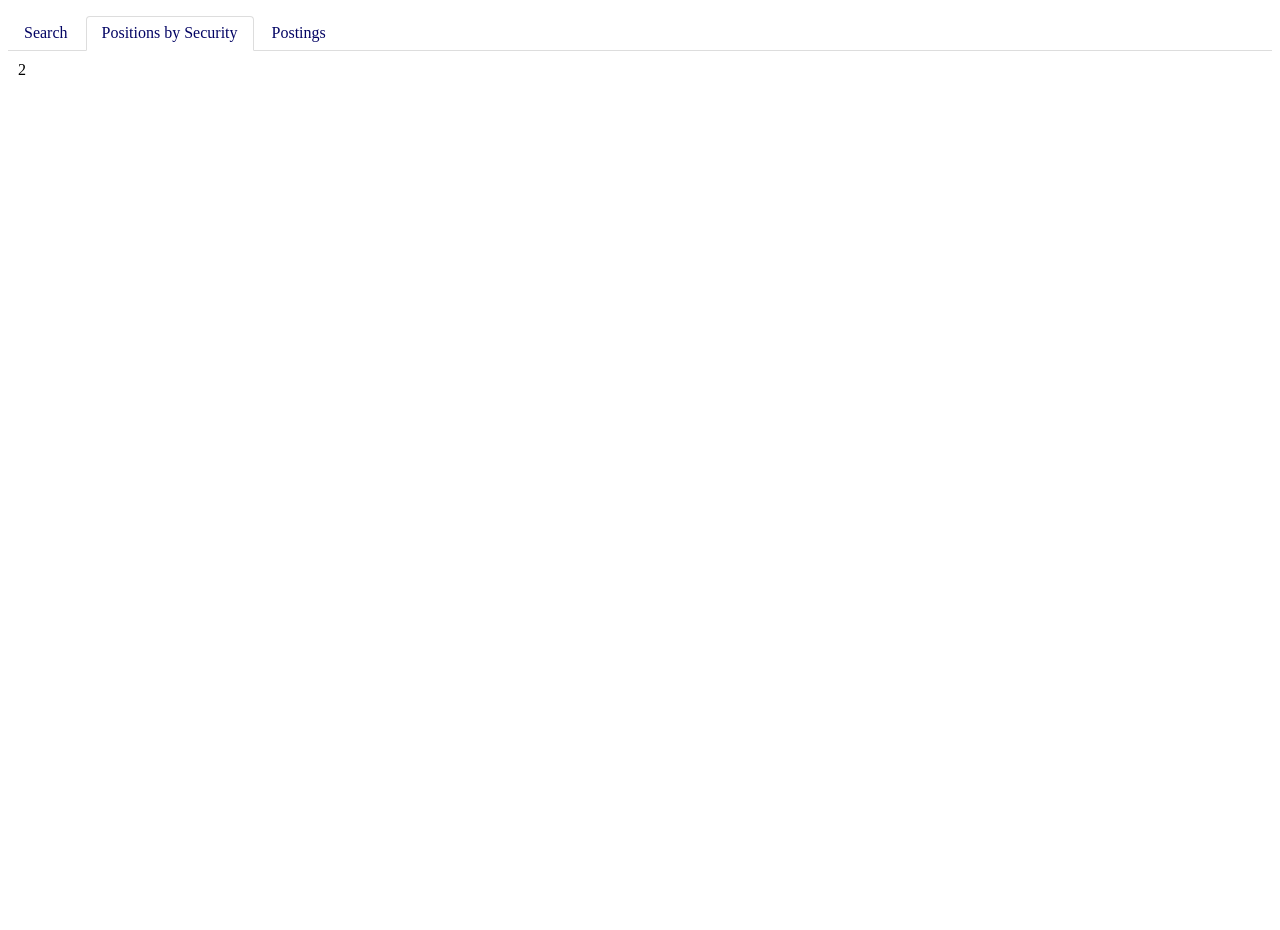
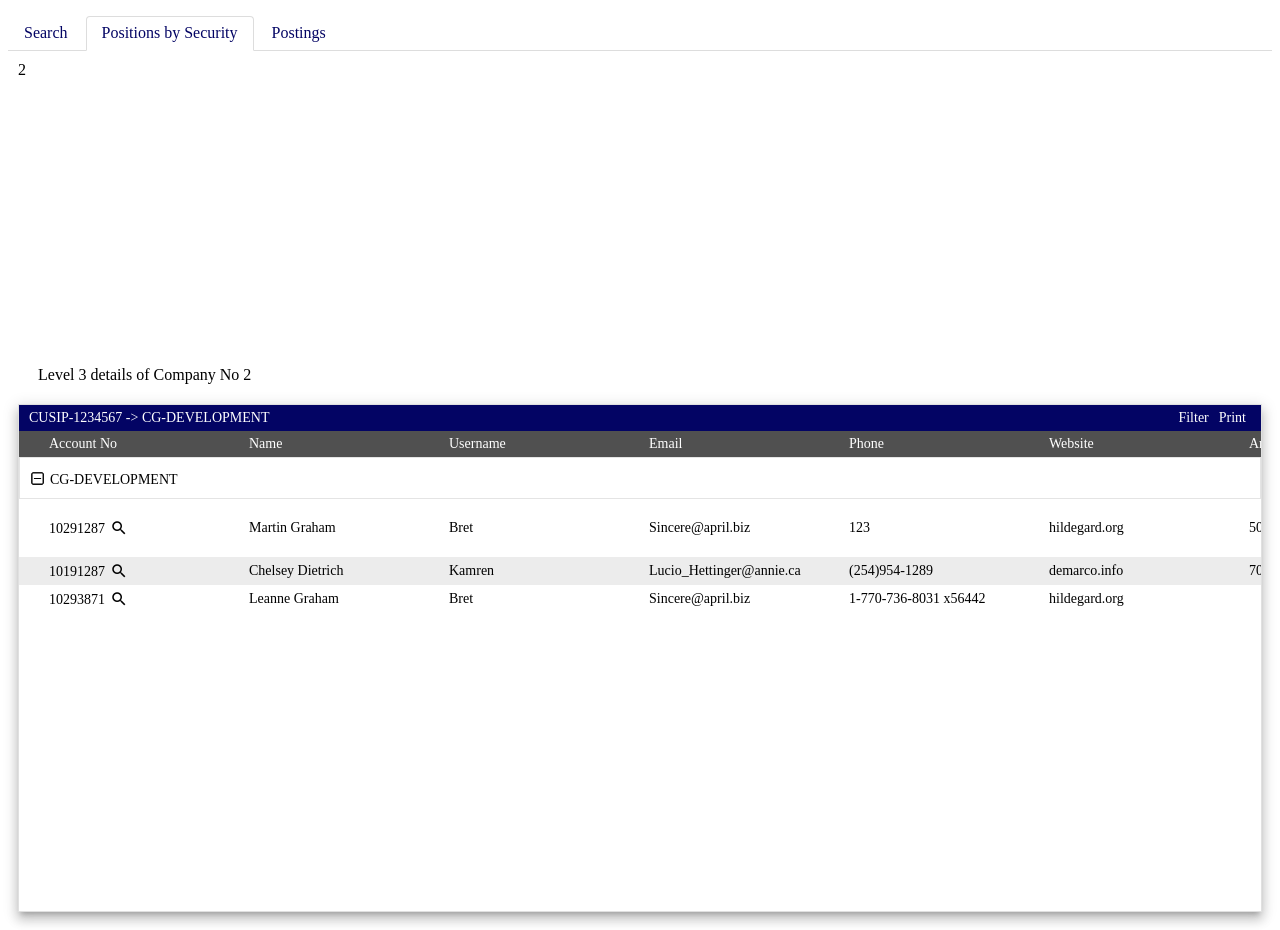
Before and after one commit to AsdoshDev/ModifiedNgTable, an Angular app: page / in a window 1280 px wide. Both pictures are taken after a click on the link "Positions by Security". Before the commit the page ends 800 px from the top, so only its background shows below. Built offline with nearby package versions, Linux system fonts and the light colour scheme.

Commit message:
index in header issue fix

```diff
--- a/src/app/components/gsr-table-level-decider/gsr-table-level-decider.component.html
+++ b/src/app/components/gsr-table-level-decider/gsr-table-level-decider.component.html
@@ -14,7 +14,7 @@
 
  <ng-container *ngIf="columnHeaderInfo.level == 3">
     <div class="gsr-row gsr-accordionHeader" (click) = "changeTable(columnHeaderInfo.level,'',false,columnHeaderInfo.cusip)">
-         <div  class="gsr-column"><span attr.level="{{columnHeaderInfo.level}}" class="iconStyle collapse"></span><span>{{dataObj[columnHeaderInfo.cusip][recIndex].company}}</span></div>
+         <div  class="gsr-column"><span attr.level="{{columnHeaderInfo.level}}" class="iconStyle collapse"></span><span>{{dataObj[columnHeaderInfo.cusip][columnHeaderInfo.index].company}}</span></div>
     </div>
     <gsr-row class="gsr-row gsr-record-row" *ngFor="let record of records" [record]  = "record" [columnHeaders] = "columnHeaders" [columnHeaderInfo] = "columnHeaderInfo"></gsr-row>
     <div *ngIf="records.length==0" class="noResults">No records found</div>
--- a/src/app/components/gsr-tabs/gsr-tabs.component.html
+++ b/src/app/components/gsr-tabs/gsr-tabs.component.html
@@ -10,7 +10,7 @@
     <button (click)="navigateTab(true)">Next</button>
   </div>
 </div>
-<!-- <div class="tab-content">
+<div class="tab-content">
 
 <ng-container *ngIf="tabs[0].isClicked == 'active'">
   <div class="tab-content"></div>
@@ -30,4 +30,4 @@
   <gsr-table [dataObj] = "icData5" [columnHeaderInfo] = "columnHeaderInfo5"></gsr-table>
 </ng-container>
 
-</div> -->
+</div>
```
